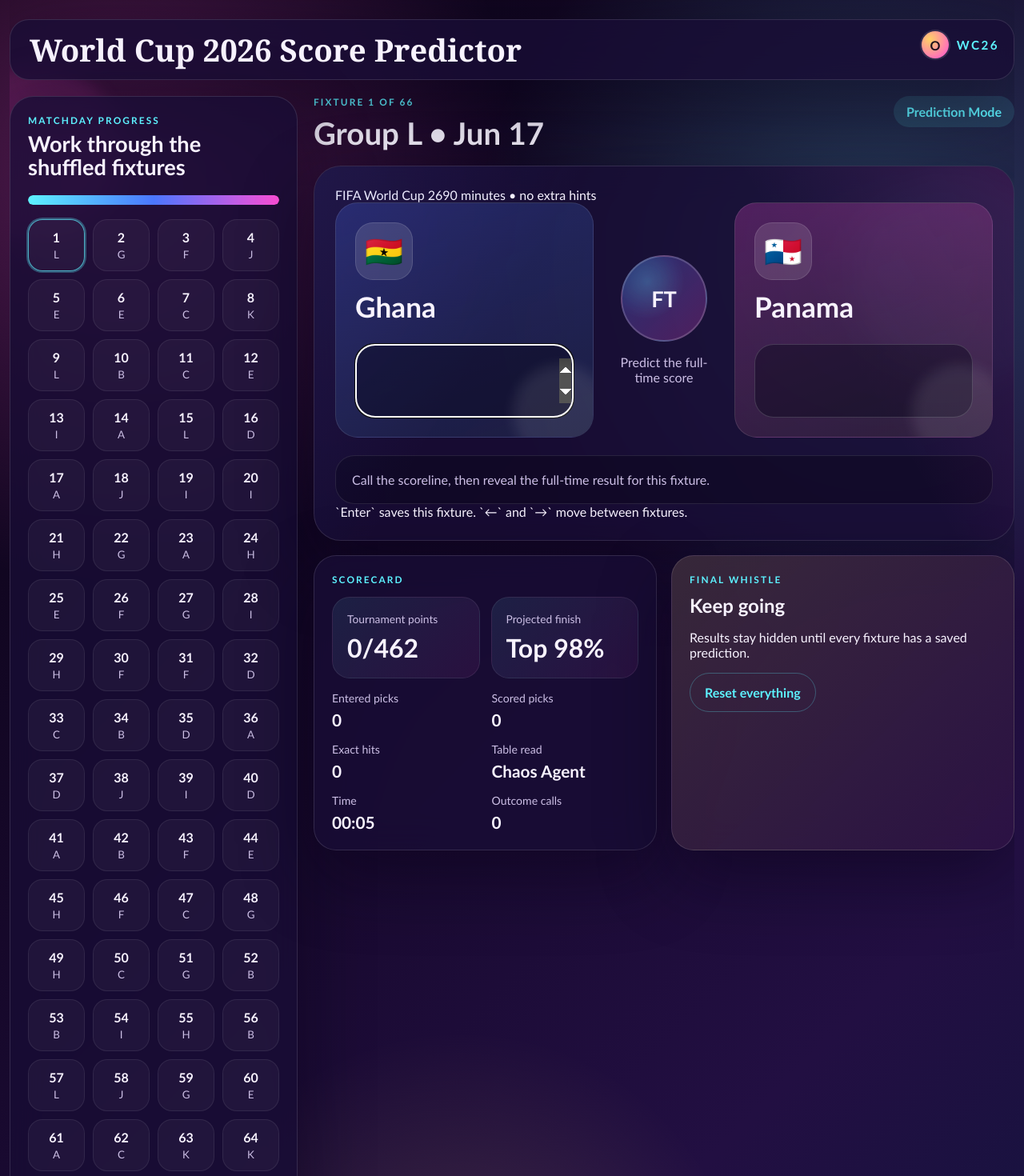
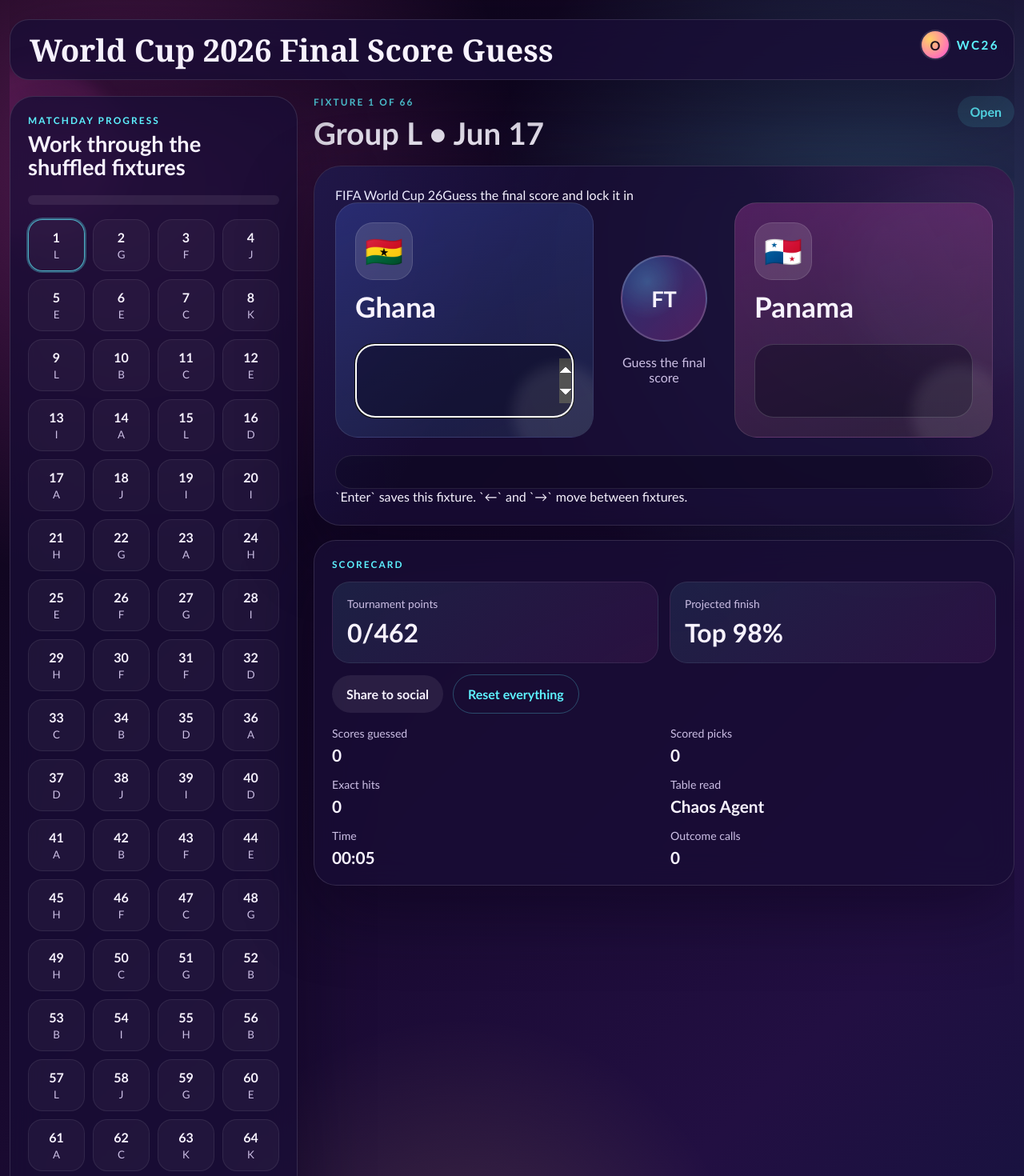
Before and after one commit to jkalatchev7/world-cup-scores, a React (Vite) app: page / in a window 1280 px wide. Shown: the top 1470 px of the page at 80% size. Built offline with nearby package versions, Linux system fonts and the light colour scheme.

Commit message:
updates ui

```diff
--- a/index.html
+++ b/index.html
@@ -9,7 +9,7 @@
     <title>World Cup 26 Scoreboard</title>
     <meta
       name="description"
-      content="Predict 2026 World Cup scores and see how your picks stack up."
+      content="Guess 2026 World Cup final scores and see how your card stacks up."
     />
     <script type="module" src="/src/main.jsx"></script>
   </head>
--- a/src/App.jsx
+++ b/src/App.jsx
@@ -11,7 +11,7 @@ const tiers = [
   { min: 82, title: 'Knockout Lock', note: 'You are reading scorelines better than most of the field.' },
   { min: 68, title: 'Group Boss', note: 'Strong work. Plenty of sharp calls with only a few misses.' },
   { min: 50, title: 'Still Alive', note: 'You are landing some outcomes, but exact scores are slipping away.' },
-  { min: 0, title: 'Chaos Agent', note: 'Unpredictable card. Spectacular confidence, mixed results.' },
+  { min: 0, title: 'Chaos Agent', note: 'Spectacular confidence, mixed results.' },
 ]
 
 function shuffleArray(items) {
@@ -177,9 +177,7 @@ function TeamPanel({ side, team, code, value, onChange, onKeyDown, inputRef }) {
 function ResultPanel({ match, result, locked }) {
   if (!locked) {
     return (
-      <div className="result-panel pending">
-        <p>Call the scoreline, then reveal the full-time result for this fixture.</p>
-      </div>
+      <div className="result-panel pending" />
     )
   }
 
@@ -214,12 +212,18 @@ export default function App() {
   const [guesses, setGuesses] = useState(() =>
     Object.fromEntries(matches.map((match) => [match.id, { home: '', away: '' }])),
   )
+  const [lockedMatches, setLockedMatches] = useState({})
   const [activeIndex, setActiveIndex] = useState(0)
   const [elapsedSeconds, setElapsedSeconds] = useState(0)
+  const [shareState, setShareState] = useState('idle')
   const homeInputRef = useRef(null)
   const awayInputRef = useRef(null)
 
   function handleChange(matchId, side, value) {
+    if (lockedMatches[matchId]) {
+      return
+    }
+
     const trimmed = value.slice(0, 1)
     setGuesses((current) => ({
       ...current,
@@ -245,19 +249,46 @@ export default function App() {
   function handleReset() {
     setFixtureOrder(shuffleArray(matches))
     setGuesses(Object.fromEntries(matches.map((match) => [match.id, { home: '', away: '' }])))
+    setLockedMatches({})
     setActiveIndex(0)
     setElapsedSeconds(0)
+    setShareState('idle')
+  }
+
+  async function handleShareScores() {
+    const summary = metrics.resultsUnlocked
+      ? `I scored ${metrics.score}/${metrics.maxScore} on my World Cup 2026 final score guess card. Exact hits: ${metrics.exact}. Time: ${formatElapsedTime(elapsedSeconds)}.`
+      : metrics.completedCount > 0
+        ? `I have guessed ${metrics.completedCount}/${fixtureOrder.length} final scores on my World Cup 2026 card.`
+        : 'I am building my World Cup 2026 final score guess card.'
+    const shareText = `${summary} #WorldCup2026 #FinalScoreGuess`
+
+    try {
+      if (navigator.share) {
+        await navigator.share({
+          title: 'World Cup 2026 Final Score Guess',
+          text: shareText,
+        })
+        setShareState('shared')
+        return
+      }
+
+      await navigator.clipboard.writeText(shareText)
+      setShareState('copied')
+    } catch {
+      setShareState('error')
+    }
   }
 
   const metrics = useMemo(() => {
     const results = fixtureOrder.map((match) => ({
       match,
       result: scorePrediction(match, guesses[match.id]),
+      locked: Boolean(lockedMatches[match.id]),
     }))
 
     const completed = results.filter(({ result }) => result.complete)
-    const allGuessed = completed.length === fixtureOrder.length
-    const scored = allGuessed ? completed : []
+    const scored = results.filter(({ locked }) => locked)
     const score = scored.reduce((total, item) => total + item.result.points, 0)
     const maxScore = fixtureOrder.length * 7
     const exact = scored.filter(({ result }) => result.exact).length
@@ -268,7 +299,7 @@ export default function App() {
     return {
       results,
       completedCount: completed.length,
-      resultsUnlocked: allGuessed,
+      lockedCount: scored.length,
       score,
       maxScore,
       exact,
@@ -276,14 +307,30 @@ export default function App() {
       percentile,
       rating,
     }
-  }, [fixtureOrder, guesses])
+  }, [fixtureOrder, guesses, lockedMatches])
 
   const activeEntry = metrics.results[activeIndex]
   const activeMatch = activeEntry.match
   const activeGuess = guesses[activeMatch.id]
   const activeResult = activeEntry.result
+  const activeLocked = activeEntry.locked
   const isLast = activeIndex === fixtureOrder.length - 1
-  const allRevealed = metrics.resultsUnlocked
+  const allRevealed = metrics.lockedCount === fixtureOrder.length
+
+  function handleSubmitCurrentFixture() {
+    if (!activeResult.complete || activeLocked) {
+      return
+    }
+
+    setLockedMatches((current) => ({
+      ...current,
+      [activeMatch.id]: true,
+    }))
+
+    if (!isLast) {
+      setActiveIndex((current) => current + 1)
+    }
+  }
 
   useEffect(() => {
     if (allRevealed) {
@@ -298,10 +345,14 @@ export default function App() {
   }, [allRevealed])
 
   useEffect(() => {
+    if (activeLocked) {
+      return
+    }
+
     const target = activeGuess.home === '' ? homeInputRef.current : awayInputRef.current
     target?.focus()
     target?.select?.()
-  }, [activeIndex, activeGuess.home])
+  }, [activeIndex, activeGuess.home, activeLocked])
 
   function handleHomeKeyDown(event) {
     if (event.key === 'ArrowLeft') {
@@ -347,9 +398,7 @@ export default function App() {
       return
     }
 
-    if (!isLast) {
-      setActiveIndex((current) => current + 1)
-    }
+    handleSubmitCurrentFixture()
   }
 
   return (
@@ -360,9 +409,9 @@ export default function App() {
 
       <section className="hero-panel">
         <div className="hero-copy">
-          <h1>World Cup 2026 Score Predictor</h1>
+          <h1>World Cup 2026 Final Score Guess</h1>
         </div>
-        <div className="top-logo" aria-label="World Cup Predictor logo">
+        <div className="top-logo" aria-label="World Cup final score guess logo">
           <span className="logo-ball">O</span>
           <span className="logo-wordmark">WC26</span>
         </div>
@@ -376,14 +425,14 @@ export default function App() {
           </div>
 
           <div className="progress-bar">
-            <span style={{ width: `${(metrics.lockedCount / fixtureOrder.length) * 100}%` }} />
+            <span style={{ width: `${(metrics.completedCount / fixtureOrder.length) * 100}%` }} />
           </div>
 
           <div className="match-dots">
             {metrics.results.map((entry, index) => (
               <button
                 key={entry.match.id}
-                className={`match-dot ${index === activeIndex ? 'active' : ''} ${metrics.resultsUnlocked ? getChartTone(entry.result) : entry.result.complete ? 'filled' : 'idle'}`}
+                className={`match-dot ${index === activeIndex ? 'active' : ''} ${entry.locked ? getChartTone(entry.result) : entry.result.complete ? 'filled' : 'idle'}`}
                 onClick={() => handleJump(index)}
                 aria-label={`Open match ${index + 1}`}
               >
@@ -393,14 +442,14 @@ export default function App() {
             ))}
           </div>
 
-            <div className="rating-card">
+          <div className="rating-card">
             <p className="section-label">Leaderboard Pulse</p>
-            <h3>{metrics.resultsUnlocked ? metrics.rating.title : 'Results locked'}</h3>
+            <h3>{metrics.lockedCount > 0 ? metrics.rating.title : 'Results locked'}</h3>
             <div className="ranking-line">
-              {metrics.resultsUnlocked ? `Top ${100 - metrics.percentile}%` : `${metrics.completedCount}/${fixtureOrder.length} picked`}
+              {metrics.lockedCount > 0 ? `Top ${100 - metrics.percentile}%` : `${metrics.completedCount}/${fixtureOrder.length} guessed`}
             </div>
             <div className="leaderboard-time">Time: {formatElapsedTime(elapsedSeconds)}</div>
-            <p>{metrics.resultsUnlocked ? metrics.rating.note : 'Finish every fixture before the scorecard opens.'}</p>
+            <p>{metrics.lockedCount > 0 ? metrics.rating.note : 'Submit a score guess to start scoring.'}</p>
           </div>
 
           <div className="rules-card">
@@ -418,15 +467,15 @@ export default function App() {
               <p className="section-label">Fixture {activeIndex + 1} of {fixtureOrder.length}</p>
               <h2>Group {activeMatch.group} • {formatDate(activeMatch.date)}</h2>
             </div>
-            <div className={`stage-badge ${metrics.resultsUnlocked ? 'revealed' : 'live'}`}>
-              {metrics.resultsUnlocked ? 'Scorecard Open' : 'Prediction Mode'}
+            <div className={`stage-badge ${activeLocked ? 'revealed' : 'live'}`}>
+              {activeLocked ? 'Locked' : 'Open'}
             </div>
           </div>
 
           <article className="featured-match">
             <div className="fixture-banner">
               <span>FIFA World Cup 26</span>
-              <span>90 minutes • no extra hints</span>
+              <span>Guess the final score and lock it in</span>
             </div>
 
             <div className="team-grid">
@@ -442,7 +491,7 @@ export default function App() {
 
               <div className="versus-core">
                 <div className="versus-ring">FT</div>
-                <span>Predict the full-time score</span>
+                <span>Guess the final score</span>
               </div>
 
               <TeamPanel
@@ -456,7 +505,7 @@ export default function App() {
               />
             </div>
 
-            <ResultPanel match={activeMatch} result={activeResult} locked={metrics.resultsUnlocked} />
+            <ResultPanel match={activeMatch} result={activeResult} locked={activeLocked} />
 
             <div className="keyboard-hint">
               `Enter` saves this fixture. `←` and `→` move between fixtures.
@@ -476,14 +525,25 @@ export default function App() {
                   <strong>Top {100 - metrics.percentile}%</strong>
                 </div>
               </div>
+              <div className="scorecard-actions">
+                <button className="secondary" onClick={handleShareScores}>
+                  Share to social
+                </button>
+                <button className="ghost" onClick={handleReset}>Reset everything</button>
+                <span className="share-status">
+                  {shareState === 'shared' && 'Shared'}
+                  {shareState === 'copied' && 'Copied share text'}
+                  {shareState === 'error' && 'Share failed'}
+                </span>
+              </div>
               <div className="summary-grid">
                 <div>
-                  <span>Entered picks</span>
+                  <span>Scores guessed</span>
                   <strong>{metrics.completedCount}</strong>
                 </div>
                 <div>
                   <span>Scored picks</span>
-                  <strong>{metrics.resultsUnlocked ? fixtureOrder.length : 0}</strong>
+                  <strong>{metrics.lockedCount}</strong>
                 </div>
                 <div>
                   <span>Exact hits</span>
@@ -503,17 +563,6 @@ export default function App() {
                 </div>
               </div>
             </div>
-
-            <div className="summary-card finale">
-              <p className="section-label">Final Whistle</p>
-              <h3>{allRevealed ? 'Full card scored' : 'Keep going'}</h3>
-              <p>
-                {allRevealed
-                  ? `Final projection: top ${100 - metrics.percentile}% with ${metrics.score} points in ${formatElapsedTime(elapsedSeconds)}.`
-                  : 'Results stay hidden until every fixture has a saved prediction.'}
-              </p>
-              <button className="ghost" onClick={handleReset}>Reset everything</button>
-            </div>
           </section>
         </section>
       </section>
--- a/src/styles.css
+++ b/src/styles.css
@@ -563,9 +563,7 @@ button:disabled {
 }
 
 .footer-panels {
-  display: grid;
-  grid-template-columns: repeat(2, minmax(0, 1fr));
-  gap: 18px;
+  display: block;
 }
 
 .summary-card {
@@ -599,6 +597,19 @@ button:disabled {
   font-size: 2rem;
 }
 
+.scorecard-actions {
+  display: flex;
+  align-items: center;
+  gap: 12px;
+  margin-top: 14px;
+}
+
+.share-status {
+  color: var(--muted);
+  font-size: 0.9rem;
+  font-weight: 700;
+}
+
 .summary-card h3 {
   margin: 10px 0 0;
   font-size: 1.5rem;
@@ -628,15 +639,8 @@ button:disabled {
   font-size: 1.3rem;
 }
 
-.finale {
-  background:
-    linear-gradient(135deg, rgba(255, 209, 102, 0.14), rgba(255, 79, 216, 0.08)),
-    var(--panel);
-}
-
 @media (max-width: 1100px) {
   .experience-layout,
-  .footer-panels,
   .team-grid {
     grid-template-columns: 1fr;
   }
```
